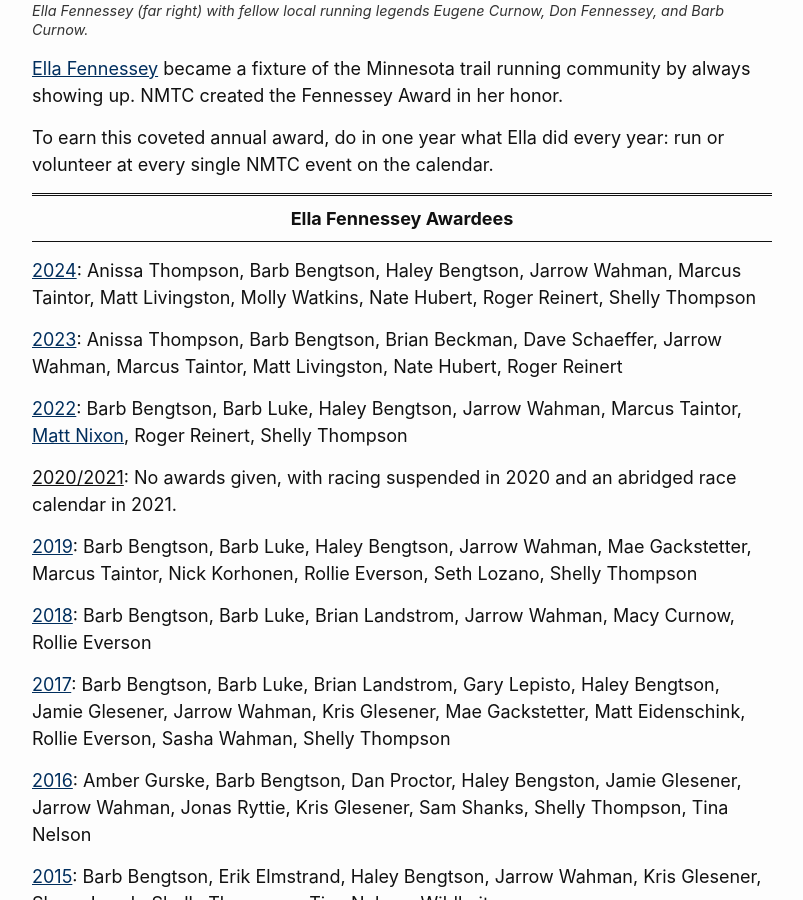
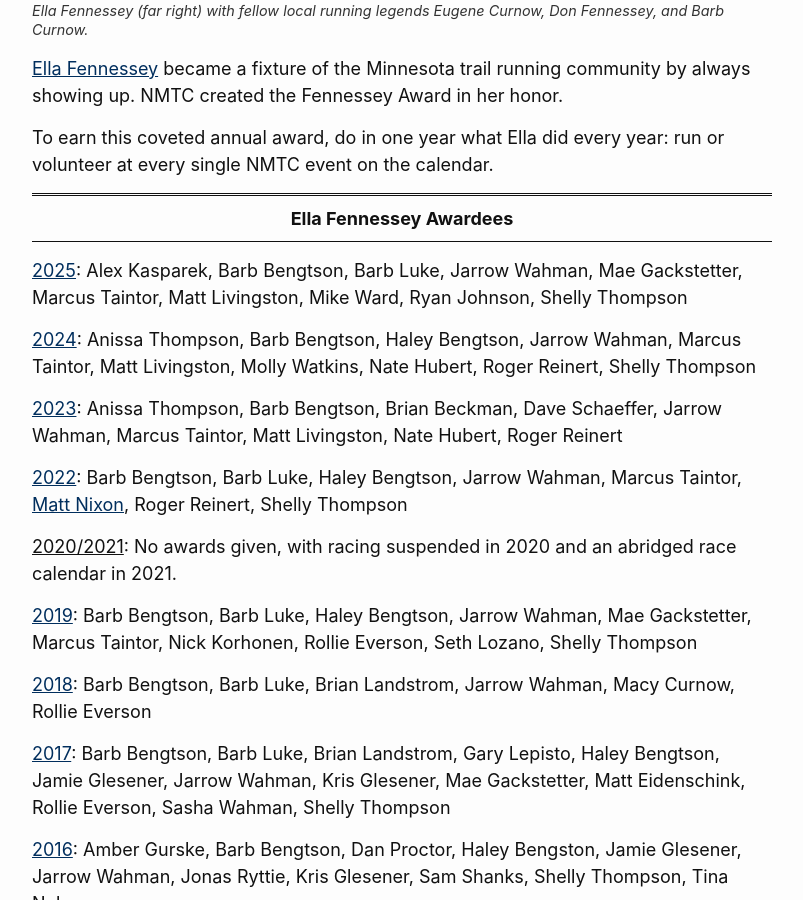
Before and after one commit to nmtc-run/nmtc-run.github.io, a Jekyll site: the page built from pages/fennessey-award.md, in a window 1280 px wide and 900 px high, scrolled down 811 px. Shown: the whole window, without its empty margins (238-1041 px from the left). Built offline with Jekyll 4.4.1, drawn with Linux system fonts in a browser that asks for light colours.

Commit message:
Added 2025 Fennessey Award winners

```diff
--- a/pages/fennessey-award.md
+++ b/pages/fennessey-award.md
@@ -17,6 +17,8 @@
 To earn this coveted annual award, do in one year what Ella did every year: run or volunteer at every single NMTC event on the calendar.
 
 # Ella Fennessey Awardees
+
+[2025](https://www.facebook.com/runnmtc/posts/pfbid02CE1322EhoVioM89xfz4zV3LDs79Gh2F5WeHRK1nHbJGBH8pdb94ATJphatCPuwuhl){:target="_blank"}: Alex Kasparek, Barb Bengtson, Barb Luke, Jarrow Wahman, Mae Gackstetter, Marcus Taintor, Matt Livingston, Mike Ward, Ryan Johnson, Shelly Thompson
 
 [2024](https://www.facebook.com/photo?fbid=990672746433566&set=pcb.990673033100204){:target="_blank"}: Anissa Thompson, Barb Bengtson, Haley Bengtson, Jarrow Wahman, Marcus Taintor, Matt Livingston, Molly Watkins, Nate Hubert, Roger Reinert, Shelly Thompson
 
```
Also changed, not shown: pages/sponsors.md (+5 -0 lines).
